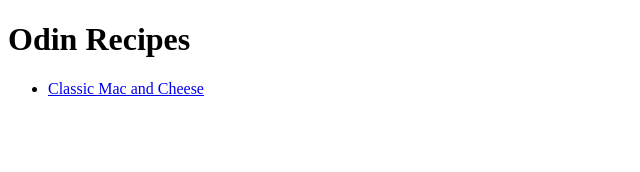
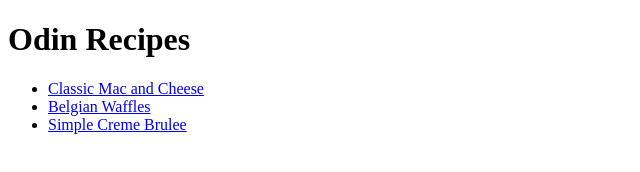
Before and after one commit to i-am-disrupt/odin-recipes, a plain HTML site: page index.html in a window 1280 px wide. Shown: the whole page, without its empty margins (0-640 px from the left). Drawn offline with Linux system fonts and the light colour scheme.

Commit message:
Create list with links to recipes

```diff
--- a/index.html
+++ b/index.html
@@ -9,6 +9,8 @@
         <h1>Odin Recipes</h1>
         <ul>
             <li><a href="./recipes/macncheese.html">Classic Mac and Cheese</a></li>
+            <li><a href="./recipes/belgianwaffles.html">Belgian Waffles</a></li>
+            <li><a href="./recipes/cremebrulee.html">Simple Creme Brulee</a></li>
         </ul>
     </body>
 </html>
```
